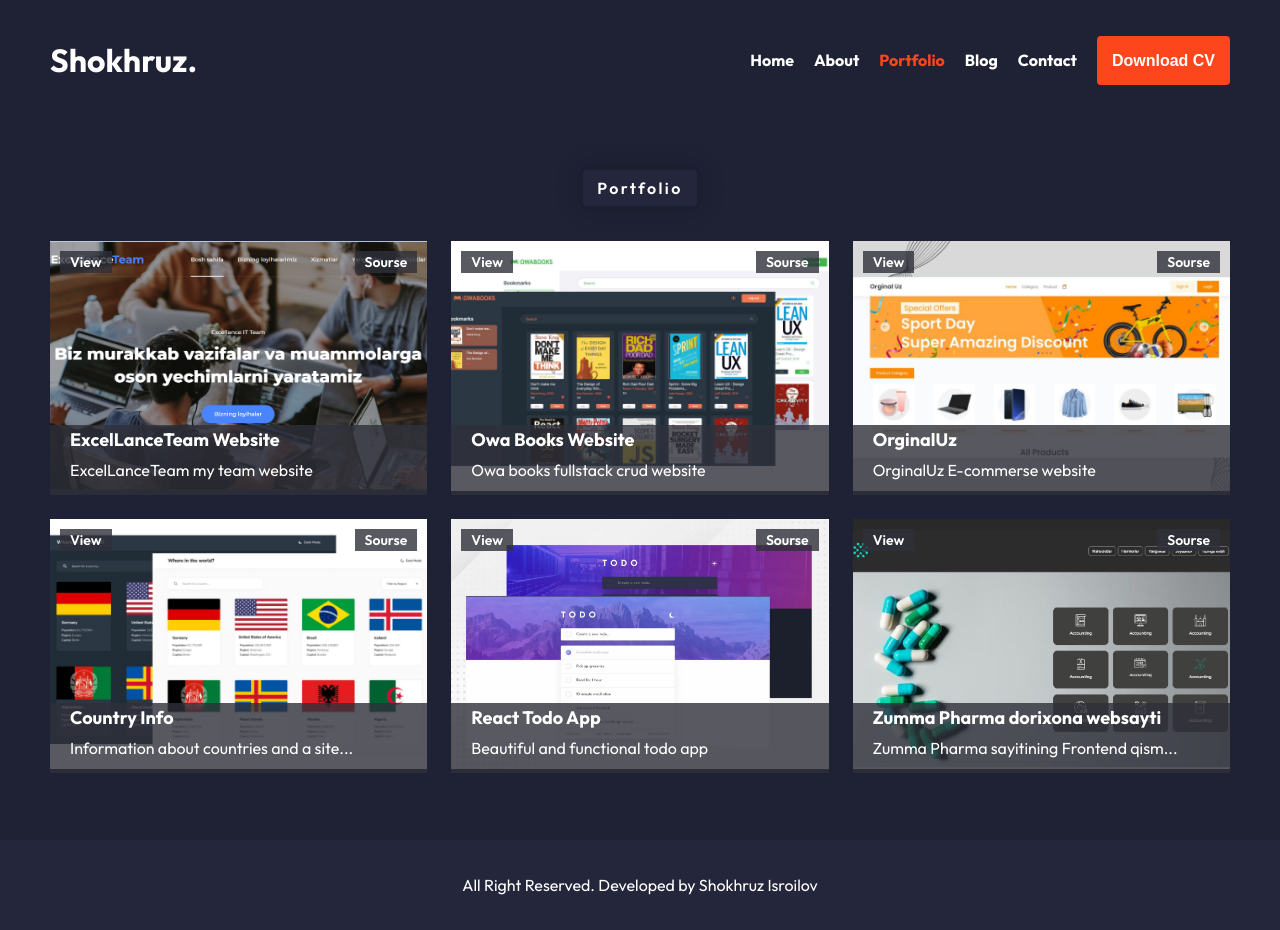
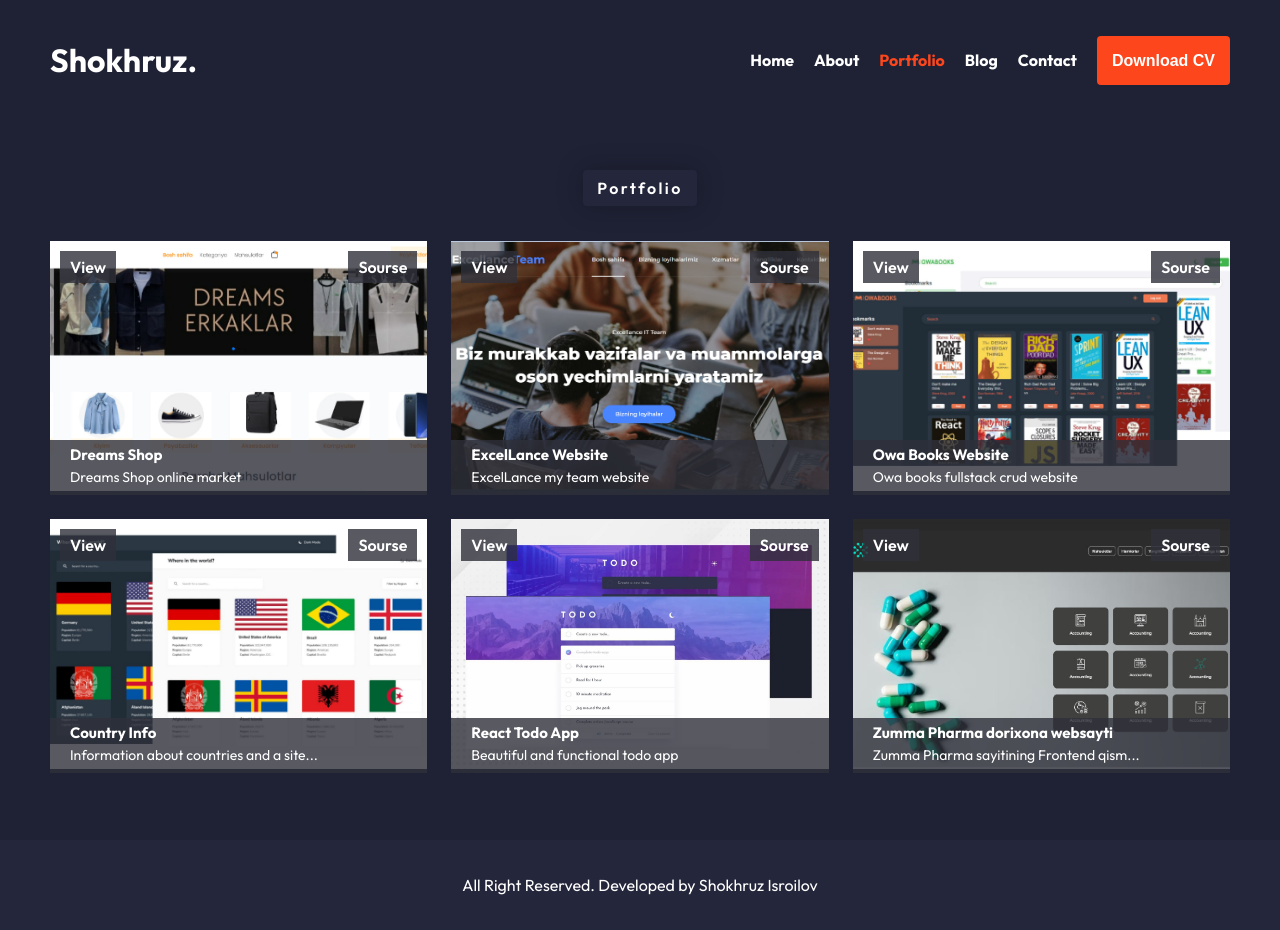
Before and after one commit to shokhruzisroilov/my-portfolio, a React (Vite) app: page /portfolio in a window 1280 px wide. Built offline with nearby package versions, Linux system fonts and the light colour scheme.

Commit message:
dreams shop new portfolio

```diff
--- a/src/components/projects/Projects.scss
+++ b/src/components/projects/Projects.scss
@@ -12,11 +12,11 @@
 		.btn {
 			margin: 10px;
 			background: rgba(47, 48, 58, 0.8);
-			padding: 5px 10px;
+			padding: 10px;
 			border: none;
 			cursor: pointer;
 			font-weight: 600;
-			font-size: 14px;
+			font-size: 16px;
 			line-height: 12px;
 			text-align: center;
 			text-transform: capitalize;
@@ -40,7 +40,7 @@
 		transition: 0.5s;
 	}
 	img:hover {
-		transform: scale(1.1);
+		transform: scale(0.9);
 	}
 	.span {
 		position: absolute;
@@ -48,18 +48,17 @@
 		display: grid;
 		place-items: left;
 		width: 100%;
-		height: 70px;
 		background: rgba(47, 48, 58, 0.8);
 		padding: 0 20px;
 		h4 {
 			font-weight: 700;
-			font-size: 18px;
+			font-size: 15px;
 			line-height: 30px;
 			color: #ffffff;
 		}
 		h5 {
 			font-weight: 400;
-			font-size: 16px;
+			font-size: 14px;
 			line-height: 15px;
 			color: #ffffff;
 			padding-bottom: 10px;
--- a/src/data.js
+++ b/src/data.js
@@ -1,5 +1,5 @@
 import { v4 as uuidv4 } from 'uuid'
-import eCommerse from './assets/images/e-commerse-image.jpg'
+import dreamsShop from './assets/images/dreams-shop.jpg'
 import countryInfo from './assets/images/country-info-image.jpg'
 import todoApp from './assets/images/todo-app-image.jpg'
 import owaBooks from './assets/images/owa-books-image.jpg'
@@ -9,9 +9,17 @@ import zummaPharma from './assets/images/zumma-pharma.jpg'
 const ProjectCardData = [
 	{
 		id: uuidv4(),
+		imgsrc: dreamsShop,
+		title: 'Dreams Shop',
+		text: 'Dreams Shop online market',
+		view: 'https://dreams-shop.vercel.app/',
+		source: 'https://github.com/shokhruzisroilov/dream-shop-e-commerse.git',
+	},
+	{
+		id: uuidv4(),
 		imgsrc: excellanceTeam,
-		title: 'ExcelLanceTeam Website',
-		text: 'ExcelLanceTeam my team website',
+		title: 'ExcelLance Website',
+		text: 'ExcelLance my team website',
 		view: 'https://excellance-team.vercel.app/',
 		source: 'https://github.com/shokhruzisroilov/excellance-team.git',
 	},
@@ -21,15 +29,7 @@ const ProjectCardData = [
 		title: 'Owa Books Website',
 		text: 'Owa books fullstack crud website',
 		view: 'https://owa-books-frontend.vercel.app/',
-		source: 'https://github.com/shokhruzisroilov/owa-books.git',
-	},
-	{
-		id: uuidv4(),
-		imgsrc: eCommerse,
-		title: 'OrginalUz',
-		text: 'OrginalUz E-commerse website',
-		view: 'https://orginal-uz-e-commerse.vercel.app/',
-		source: 'https://github.com/shokhruzisroilov/OrginalUz_E-commerse.git',
+		source: 'https://github.com/shokhruzisroilov/owa-books-frontend.git',
 	},
 	{
 		id: uuidv4(),
--- a/src/pages/About.scss
+++ b/src/pages/About.scss
@@ -13,6 +13,13 @@
 				width: 400px;
 				border-radius: 30px;
 			}
+		}
+	}
+}
+@media screen and (max-width: 1200px) {
+	.about {
+		.about__container {
+			column-gap: 50px;
 		}
 	}
 }
```
Also changed, not shown: index.html (indentation only), src/assets/images/dreams-shop.jpg (added), src/assets/images/e-commerse-image.jpg (deleted), vercel.json (added).
